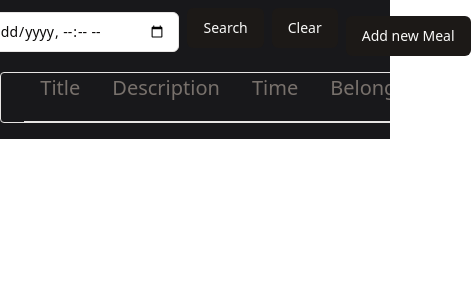
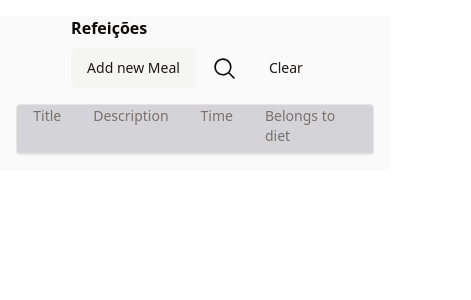
Before and after one commit to brianvfarias/daily-diet-web, a React (Vite) app: page / in a window 390 px wide. Shown: the top 300 px of the page, 471 px wide, since content can reach past the window. Built offline with nearby package versions, Linux system fonts and the light colour scheme.

Commit message:
style: playing with responsives in Tailwind!

```diff
--- a/src/App.tsx
+++ b/src/App.tsx
@@ -2,17 +2,13 @@ import { useReducer } from 'react'
 import { MealInput, MealType } from './MealInput'
 import { MealRecord } from './MealRecord';
 import { Table, TableBody, TableHead, TableHeader, TableRow } from './components/ui/table';
-import { Form, FormControl, FormField, FormItem, FormLabel } from './components/ui/form';
 import { z } from 'zod'
-import { useForm } from 'react-hook-form'
-import { zodResolver } from '@hookform/resolvers/zod';
-import { Input } from './components/ui/input';
+import { MealFilterType, MealSearch } from './MealSearch';
 import { Button } from './components/ui/button';
+import { MealAnalytics } from './MealAnalytics';
 
-interface MealFilterType {
-  dateFilter: string,
-  titleFilter: string
-}
+
+
 interface MealState {
   meals: MealType[]
 }
@@ -22,10 +18,7 @@ interface Action {
   payload: MealType | MealFilterType | null
 }
 
-const mealsFilter = z.object({
-  dateFilter: z.string(),
-  titleFilter: z.string(),
-})
+
 
 function mealsReducer(state: MealState, action: Action) {
   const { payload, type } = action
@@ -55,13 +48,7 @@ function mealsReducer(state: MealState, action: Action) {
 
 export function App() {
 
-  const form = useForm<z.infer<typeof mealsFilter>>({
-    resolver: zodResolver(mealsFilter),
-    defaultValues: {
-      dateFilter: '',
-      titleFilter: ''
-    }
-  })
+
   const initial = {
     meals: [] as MealType[]
   }
@@ -72,71 +59,39 @@ export function App() {
     dispatch({ type: 'ADD_NEW_MEAL', payload: meal })
   }
 
-  function searchMeal(data: z.infer<typeof mealsFilter>) {
+  function searchMeal(data: MealFilterType) {
     dispatch({ type: 'FILTER_MEALS', payload: data })
-    form.reset()
   }
   return (
-    <main className="bg-zinc-900">
-
-      <nav className='flex items-center justify-center gap-2'>
-        <Form {...form} >
-          <form
-            onSubmit={form.handleSubmit(searchMeal)}
-            className='flex items-center justify-center gap-2'>
-            <FormField
-              control={form.control}
-              name="titleFilter"
-              render={({ field }) =>
-                <FormItem>
-                  <FormLabel />
-                  <FormControl >
-                    <Input {...field} />
-                  </FormControl>
-                </FormItem>
-              }
-            />
-
-            <FormField
-              control={form.control}
-              name="dateFilter"
-              render={({ field }) =>
-                <FormItem>
-                  <FormLabel />
-                  <FormControl>
-                    <Input type="datetime-local" {...field} />
-                  </FormControl>
-                </FormItem>
-
-              }
-            />
-            <Button type="submit">
-              Search
-            </Button>
-            <Button onClick={(e) => {
+    <main className="m-auto bg-zinc-50">
+      {/* <MealAnalytics /> */}
+      <nav className='mt-4 grid place-content-center grid-row-2 gap-2'>
+        <div className='row'> <strong>Refeições</strong> </div>
+        <div className="flex justify-center items-center">
+          <MealInput addMeal={handleAddMeal} />
+          <MealSearch searchMeal={searchMeal} />
+          <Button variant={'link'}
+            onClick={(e) => {
               e.preventDefault()
               dispatch({ type: 'SHOW_ALL', payload: null })
-            }}>
-              Clear
-            </Button>
-          </form>
-        </Form>
-        <MealInput addMeal={handleAddMeal} />
+            }}
+          >Clear</Button>
+        </div>
       </nav>
 
-      <Table className="flex flex-col items-center justify-center rounded border w-[32rem] mx-auto my-4">
+      <Table className="flex flex-col items-center justify-center rounded border w-11/12 md:w-3/4 lg:w-[32rem] mx-auto my-4 bg-zinc-300">
         <TableHeader>
           <TableRow className="flex justify-between">
-            <TableHead className="text-xl">
+            <TableHead className="text-md lg:text-xl">
               Title
             </TableHead>
-            <TableHead className="text-xl">
+            <TableHead className="text-md lg:text-xl">
               Description
             </TableHead>
-            <TableHead className="text-xl">
+            <TableHead className="text-md lg:text-xl">
               Time
             </TableHead>
-            <TableHead className="text-xl">
+            <TableHead className="text-md lg:text-xl">
               Belongs to diet
             </TableHead>
           </TableRow>
--- /dev/null
+++ b/src/MealAnalytics/index.tsx
@@ -0,0 +1,7 @@
+export function MealAnalytics() {
+  return (
+    <div className="mx-auto  flex items-center justify-center bg-green-400">
+      90%
+    </div>
+  )
+}
--- a/src/MealInput/index.tsx
+++ b/src/MealInput/index.tsx
@@ -62,8 +62,8 @@ export function MealInput({ addMeal }: MealInputProps) {
   return (
     <div className="flex items-center justify-center">
       <Dialog>
-        <DialogTrigger className="mt-4" asChild>
-          <Button variant={"default"}>Add new Meal</Button>
+        <DialogTrigger asChild>
+          <Button className="w-auto md:w-44 lg:w-80" variant={"secondary"}>Add new Meal</Button>
         </DialogTrigger>
         <DialogContent className="bg-slate-600">
           <DialogHeader>
--- a/src/MealRecord/index.tsx
+++ b/src/MealRecord/index.tsx
@@ -4,11 +4,11 @@ import { MealType } from "../MealInput";
 export function MealRecord({ belongsToDiet, date, title, description }: MealType) {
   const bgColor = belongsToDiet === true ? 'bg-green-200' : 'bg-red-200'
   return (
-    <TableRow className={`${bgColor}`}>
+    <TableRow className="bg-zinc-500" >
       <TableCell className="font-bold text-xl">{title}</TableCell>
-      <TableCell className="break-all text-wrap">{description != '' ? description : ''}</TableCell>
+      <TableCell className="w-44 break-all text-wrap">{description != '' ? description : ''}</TableCell>
       <TableCell>{new Date(date).toLocaleString('pt-BR')}</TableCell>
-      <TableCell>{belongsToDiet ? 'This meal Belongs to diet' : 'Does not belong to diet'}</TableCell>
+      <TableCell >  <div className={`${bgColor} rounded-xl size-4`}></div></TableCell>
     </TableRow>
   )
 }
--- /dev/null
+++ b/src/MealSearch/index.tsx
@@ -0,0 +1,87 @@
+import { Form, FormControl, FormField, FormItem, FormLabel } from '../components/ui/form';
+import { Input } from '../components/ui/input';
+import { Button } from '../components/ui/button';
+import { MagnifyingGlass } from "@phosphor-icons/react";
+import { Dialog, DialogClose, DialogContent, DialogTrigger } from '../components/ui/dialog';
+import { useForm } from "react-hook-form";
+import { zodResolver } from '@hookform/resolvers/zod';
+import { z } from 'zod';
+
+export interface MealFilterType {
+  dateFilter: string,
+  titleFilter: string
+}
+
+interface MealSearchProps {
+  searchMeal: (data: MealFilterType) => void
+}
+
+const mealsFilter = z.object({
+  dateFilter: z.string(),
+  titleFilter: z.string(),
+})
+
+
+export function MealSearch({ searchMeal }: MealSearchProps) {
+
+  const form = useForm<z.infer<typeof mealsFilter>>({
+    resolver: zodResolver(mealsFilter),
+    defaultValues: {
+      dateFilter: '',
+      titleFilter: ''
+    }
+  })
+  function onSubmitFilter(data: MealFilterType) {
+    searchMeal(data)
+    form.reset()
+  }
+  return (
+    <Dialog>
+      <DialogTrigger asChild >
+        <Button variant={'ghost'}>
+          <MagnifyingGlass size={25} />
+        </Button>
+      </DialogTrigger>
+      <DialogContent>
+        <Form {...form} >
+          <form
+            onSubmit={form.handleSubmit(onSubmitFilter)}
+            className='flex items-center justify-center gap-2'>
+            <FormField
+              control={form.control}
+              name="titleFilter"
+              render={({ field }) =>
+                <FormItem>
+                  <FormLabel />
+                  <FormControl >
+                    <Input {...field} />
+                  </FormControl>
+                </FormItem>
+              }
+            />
+
+            <FormField
+              control={form.control}
+              name="dateFilter"
+              render={({ field }) =>
+                <FormItem>
+                  <FormLabel />
+                  <FormControl>
+                    <Input type="datetime-local" {...field} />
+                  </FormControl>
+                </FormItem>
+
+              }
+            />
+            <DialogClose asChild>
+              <Button type="submit">
+                Search
+              </Button>
+            </DialogClose>
+
+          </form>
+        </Form>
+      </DialogContent>
+    </Dialog>
+  )
+}
```
